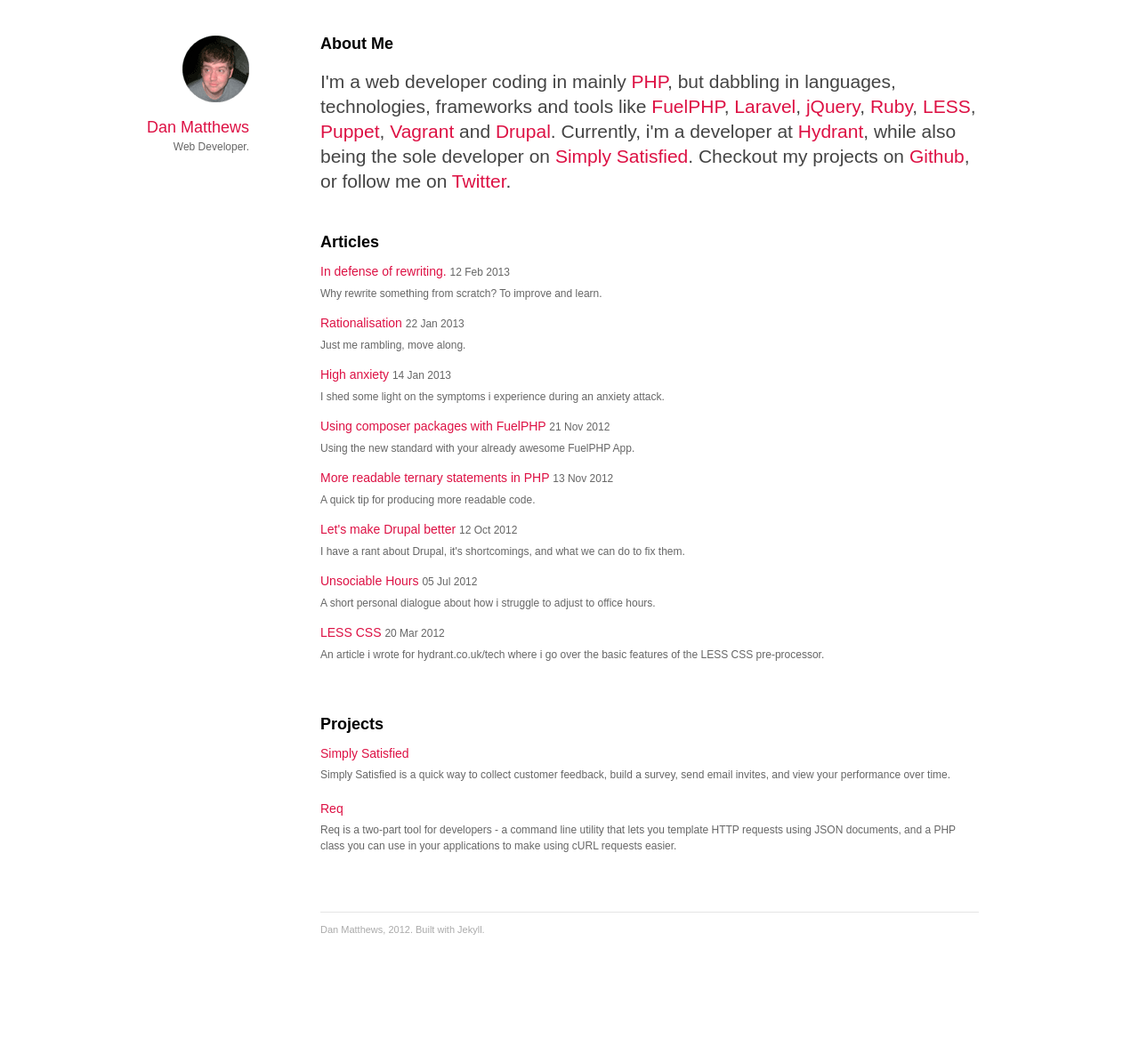
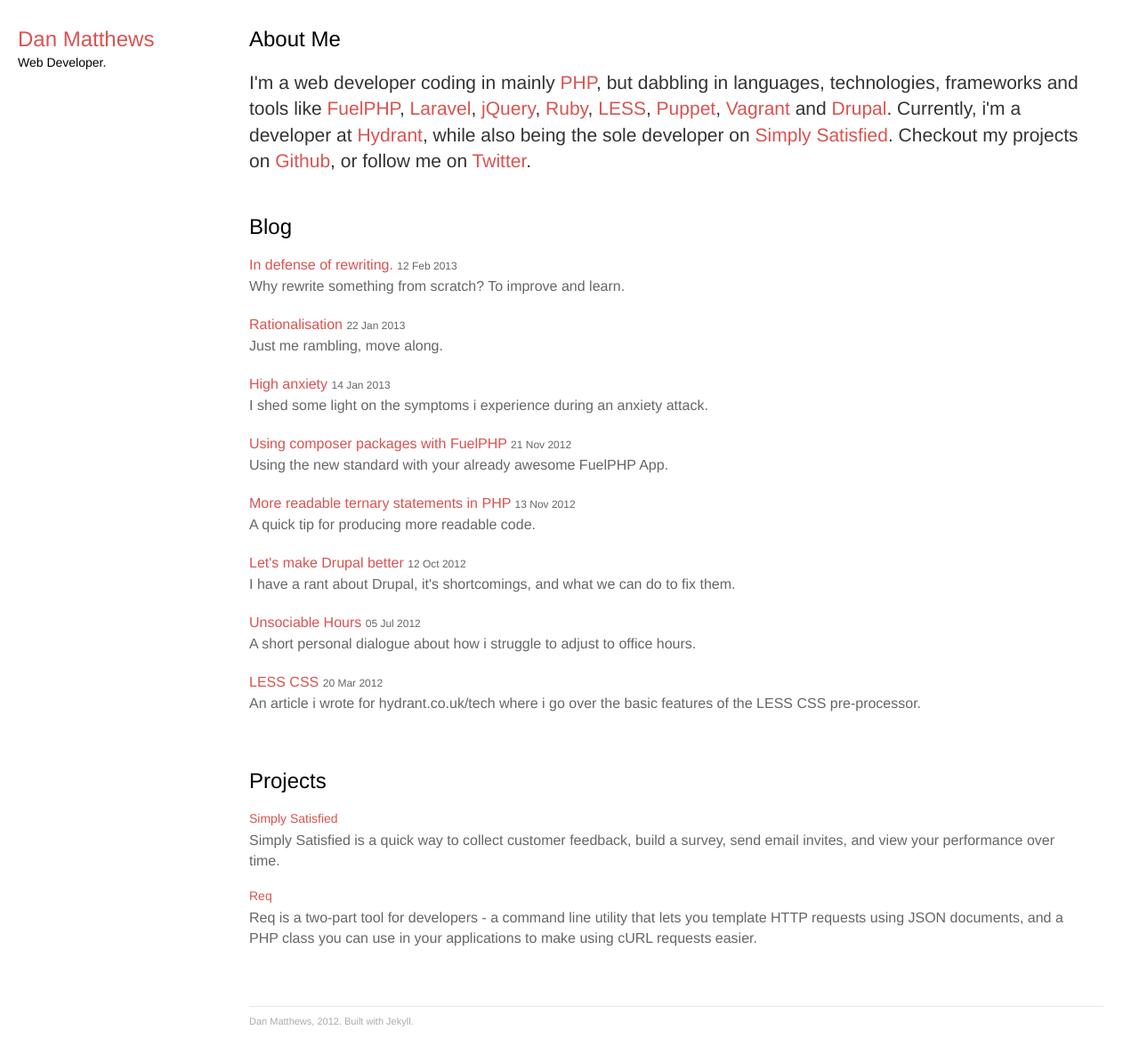
Before and after one commit to danmatthews/danmatthews.github.com, a Jekyll site: the page built from index.html, in a window 1280 px wide and 1199 px high. Shown: the top 1194 px of the window at 89% size. Built offline with Jekyll 4.4.1, drawn with Linux system fonts in a browser that asks for light colours.

Commit message:
Visual update

```diff
--- a/_layouts/default.html
+++ b/_layouts/default.html
@@ -8,14 +8,12 @@
         <meta name="author" content="Dan Matthews, Curlymoustache"><!-- syntax highlighting CSS -->
         <link rel="stylesheet" href="/css/syntax.css" type="text/css"><!-- Homepage CSS -->
         <link rel="stylesheet" href="/css/style.css" type="text/css" media="screen, projection">
-        <script type="text/javascript" src="//use.typekit.net/qkh0acy.js"></script>
-        <script type="text/javascript">try{Typekit.load();}catch(e){}</script>
     </head>
     <body>
       <div id="hero">
-        <img src="/images/me.png" />
+        <!-- <img src="/images/me.png" /> -->
         <h1><a href="/">Dan Matthews</a></h1>
-        <p id="strapline"> Web Developer.</p></a>
+        <p id="strapline">Web Developer.</p></a>
       </div>
       <div id="maincontent">
         <h2 class="page-title">{{ page.title }}</h2>
--- a/css/style.css
+++ b/css/style.css
@@ -1,31 +1,49 @@
 body {
   background: white;
   font-family: sans-serif;
-  font-size: 12px;
-  width: 960px;
-  margin: 20px auto 0 auto;
+  font-family: "Helvetica Neue", Helvetica, Arial, "Lucida Grande", sans-serif;
+  font-size: 16px;
+  margin: 0 0 0 0;
 }
 a,
 a:visited {
-  color: #D14;
+  color: #D9534F;
+}
+a:hover,
+a:visited:hover {
+  color: #c9302c;
+}
+ul,
+ol {
+  list-style-position: outside;
+  color: #333;
+}
+ul li,
+ol li {
+  margin: 0 0 4px 0;
 }
 span.lang {
-  color: #D14;
+  color: #D9534F;
   padding: 1px 2px;
   border-radius: 3px;
   font-weight: bold;
 }
 #maincontent {
-  margin-left: 20px;
+  margin-left: 240px;
+  margin-right: 40px;
+  padding-top: 30px;
   padding-left: 40px;
-  float: left;
-  width: 740px;
-  line-height: 18px;
 }
 #maincontent h2.page-title {
-  padding: 20px 0;
+  padding: 0 0 20px 0;
   margin: 0;
   text-align: left;
+}
+#maincontent h2,
+#maincontent h3,
+#maincontent h4,
+#maincontent h5 {
+  font-weight: normal;
 }
 #maincontent a,
 #maincontent a:visited {
@@ -33,6 +51,8 @@
 }
 #maincontent p {
   margin: 0 0 20px 0;
+  line-height: 1.4em;
+  color: #333333;
 }
 #maincontent div#footer {
   border-top: 1px solid #e5e5e5;
@@ -83,8 +103,8 @@
 }
 #blog-posts ul li {
   list-style: none;
-  font-size: 14px;
-  margin: 0 0 15px 0;
+  font-size: 16px;
+  margin: 0 0 25px 0;
   overflow: hidden;
 }
 #blog-posts ul li span.date {
@@ -95,7 +115,7 @@
   text-decoration: none;
 }
 #blog-posts ul li div.description {
-  font-size: 12px;
+  font-size: 16px;
   margin: 6px 0 0 0;
   color: #666;
 }
@@ -113,45 +133,54 @@
   padding: 12px 4px;
 }
 div#hero {
-  width: 120px;
-  float: left;
-  padding: 20px 20px 20px 0;
-  margin: 0 auto 35px auto;
+  width: 220px;
+  position: fixed;
+  left: 0px;
+  top: 0px;
+  bottom: 0px;
+  padding: 30px 0px 0 20px;
+  margin: 0;
   overflow: hidden;
-  text-align: right;
+  text-align: left;
 }
 div#hero img {
   margin: 0 0 15px 0;
 }
 div#hero h1 {
-  font-size: 1.5em;
   margin: 0 0 4px 0;
   font-weight: normal;
+  font-size: 1.5em;
 }
 div#hero h1 a {
   text-decoration: none;
 }
 div#hero p#strapline {
-  color: #666;
-  font-size: 12px;
+  font-size: 14px;
   margin: 0 0 15px 0;
 }
 code {
   padding: 1px 2px;
   background: #f5f5f5;
-  border: 1px solid #ccc;
+  font-size: 0.8em;
   border-radius: 4px;
 }
-pre {
+div.highlight {
+  -webkit-border-radius: 4px;
+  -moz-border-radius: 4px;
+  border-radius: 4px;
+  border: 1px solid #ccc;
   background: #f5f5f5;
-  border: 1px solid #ccc;
-  border-radius: 4px;
-  padding: 10px;
+  padding: 15px 15px;
   margin: 10px 0 25px 0;
   overflow-y: scroll;
 }
+pre {
+  margin: 0;
+  padding: 0;
+}
 pre code {
   background: none;
+  font-size: 14px;
   padding: 0px;
   border: 0;
 }
--- a/index.html
+++ b/index.html
@@ -10,7 +10,7 @@
 </div>
 
 <div id="blog-posts">
-  <h2>Articles</h2>
+  <h2>Blog</h2>
   <ul>
   {% for post in site.posts %}
     <li><div><a href="{{post.url}}">{{ post.title }}</a> <span class="date">{{ post.date | date_to_string }}</span></div><div class="description">{{post.description}}</div></li>
```
Also changed, not shown: less/style.less (+55 -27 lines), 5 other files.
